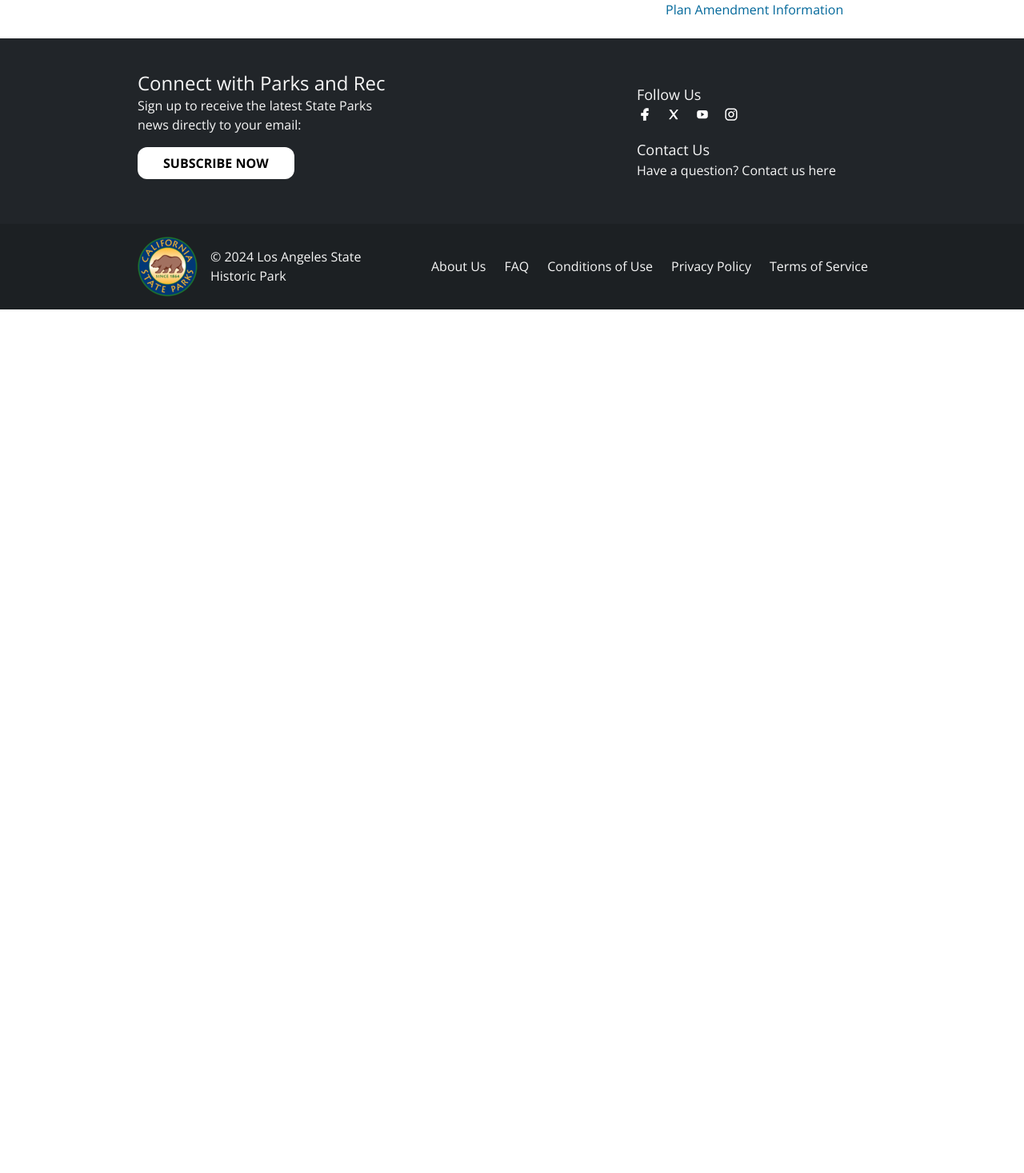
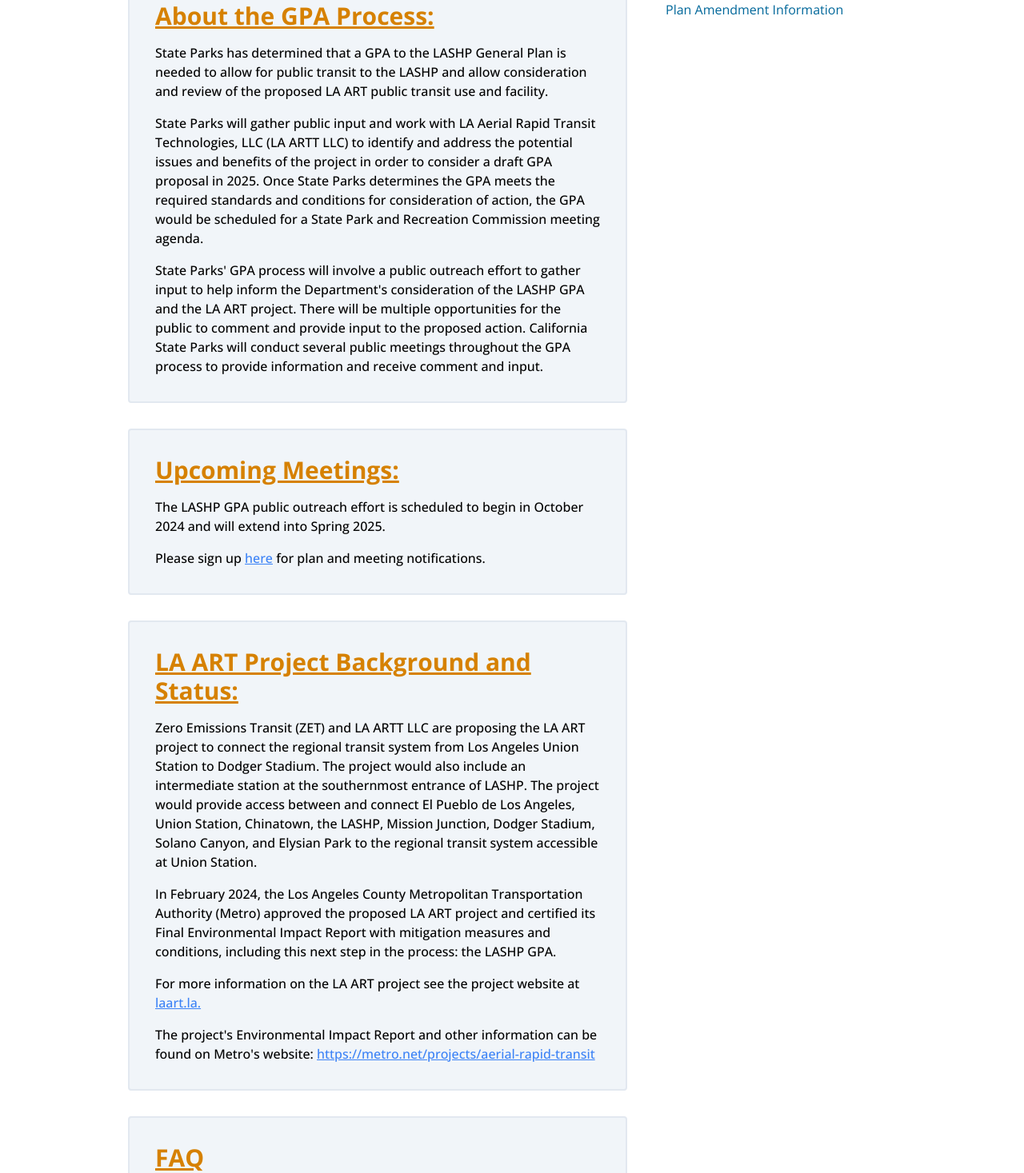
Before and after one commit to AECOMVizStudio/la_art, a React (Vite) app: page / in a window 1280 px wide. Shown: the part 988-2455 px from the top of the page at 80% size. Before the commit the page ends 1375 px from the top, so only its background shows below. Built offline with nearby package versions, Linux system fonts and the light colour scheme.

Commit message:
all heading components re-written

```diff
--- a/src/components/children/Headings/About.tsx
+++ b/src/components/children/Headings/About.tsx
@@ -0,0 +1,28 @@
+const About = () => {
+    return (
+
+          <section
+              tabIndex={0}
+
+              className="bg-slate-100 border-2 border-slate-200 rounded mb-8 p-8"
+          >
+
+          <h2 className="text-3xl font-bold underline text-burnt-orange">
+          About the GPA Process:
+          </h2>
+
+          <p className="font-medium pt-4">
+          State Parks has determined that a GPA to the LASHP General Plan is needed to allow for public transit to the LASHP and allow consideration and review of the proposed LA ART public transit use and facility.</p>
+
+          <p className="font-medium pt-4">
+            State Parks will gather public input and work with LA Aerial Rapid Transit Technologies, LLC (LA ARTT LLC) to identify and address the potential issues and benefits of the project in order to consider a draft GPA proposal in 2025. Once State Parks determines the GPA meets the required standards and conditions for consideration of action, the GPA would be scheduled for a State Park and Recreation Commission meeting agenda.</p>
+          <p className="font-medium pt-4">
+          State Parks' GPA process will involve a public outreach effort to gather input to help inform the Department's consideration of the LASHP GPA and the LA ART project.  There will be multiple opportunities for the public to comment and provide input to the proposed action. California State Parks will conduct several public meetings throughout the GPA process to provide information and receive comment and input. </p>
+
+
+          </section>
+
+    )
+  }
+
+  export default About
--- a/src/components/children/Headings/Background.tsx
+++ b/src/components/children/Headings/Background.tsx
@@ -0,0 +1,41 @@
+const Background = () => {
+    return (
+
+          <section
+              tabIndex={0}
+
+              className="bg-slate-100 border-2 border-slate-200 rounded mb-8 p-8"
+          >
+
+          <h2 className="text-3xl font-bold underline text-burnt-orange">
+          LA ART Project Background and Status:
+          </h2>
+
+          <p className="font-medium pt-4">
+          Zero Emissions Transit (ZET) and LA ARTT LLC are proposing the LA ART project to connect the regional transit system from Los Angeles Union Station to Dodger Stadium. The project would also include an intermediate station at the southernmost entrance of LASHP.  The project would provide access between and connect El Pueblo de Los Angeles, Union Station, Chinatown, the LASHP, Mission Junction, Dodger Stadium, Solano Canyon, and Elysian Park to the regional transit system accessible at Union Station.</p>
+
+          <p className="font-medium pt-4">
+          In February 2024, the Los Angeles County Metropolitan Transportation Authority (Metro) approved the proposed LA ART project and certified its Final Environmental Impact Report with mitigation measures and conditions, including this next step in the process: the LASHP GPA. </p>
+
+          <p className="font-medium pt-4">
+          For more information on the LA ART project see the project website at <a
+              href='https://laart.la/'
+              target="_blank"
+              rel="noopener noreferrer"
+              className="text-blue-500 underline"
+              > laart.la.</a> </p>
+          <p className="font-medium pt-4">
+          The project's Environmental Impact Report and other information can be found on Metro's website: <a
+              href='https://metro.net/projects/aerial-rapid-transit/'
+              target="_blank"
+              rel="noopener noreferrer"
+              className="text-blue-500 underline"
+              > https://metro.net/projects/aerial-rapid-transit</a> </p>
+
+
+          </section>
+
+    )
+  }
+
+  export default Background
--- a/src/components/children/Headings/FAQ.tsx
+++ b/src/components/children/Headings/FAQ.tsx
@@ -0,0 +1,22 @@
+const FAQ = () => {
+    return (
+
+          <section
+              tabIndex={0}
+
+              className="bg-slate-100 border-2 border-slate-200 rounded mb-8 p-8"
+          >
+
+          <h2 className="text-3xl font-bold underline text-burnt-orange">
+          FAQ
+          </h2>
+
+          <p className="font-medium pt-4">Check back for updates. </p>
+
+
+          </section>
+
+    )
+  }
+
+  export default FAQ
--- a/src/components/children/Headings/Upcoming.tsx
+++ b/src/components/children/Headings/Upcoming.tsx
@@ -0,0 +1,30 @@
+const Upcoming = () => {
+    return (
+
+          <section
+              tabIndex={0}
+
+              className="bg-slate-100 border-2 border-slate-200 rounded mb-8 p-8"
+          >
+
+          <h2 className="text-3xl font-bold underline text-burnt-orange">
+          Upcoming Meetings:
+          </h2>
+
+          <p className="font-medium pt-4">The LASHP GPA public outreach effort is scheduled to begin in October 2024 and will extend into Spring 2025.</p>
+
+            <p className="font-medium pt-4">
+                Please sign up <a
+              href='https://docs.google.com/forms/d/1dku_08vhyPRPaIfBE1B6JNZXp-qnZNz2UwVhYjKqgbk/viewform?edit_requested=true'
+              target="_blank"
+              rel="noopener noreferrer"
+              className="text-blue-500 underline"
+              >
+                here</a> for plan and meeting notifications.</p>
+
+          </section>
+
+    )
+  }
+
+  export default Upcoming
--- a/src/components/children/Subtitle.tsx
+++ b/src/components/children/Subtitle.tsx
@@ -1,10 +1,18 @@
 import GeneralPlan from "./Headings/GeneralPlan"
+import About from "./Headings/About"
+import Upcoming from "./Headings/Upcoming"
+import Background from "./Headings/Background"
+import FAQ from "./Headings/FAQ"
 
 
 const Subtitle = () => {
     return (
         <div className="flex-col mx-2">
             <GeneralPlan />
+            <About />
+            <Upcoming />
+            <Background />
+            <FAQ />
         </div>
   )
 }
```
